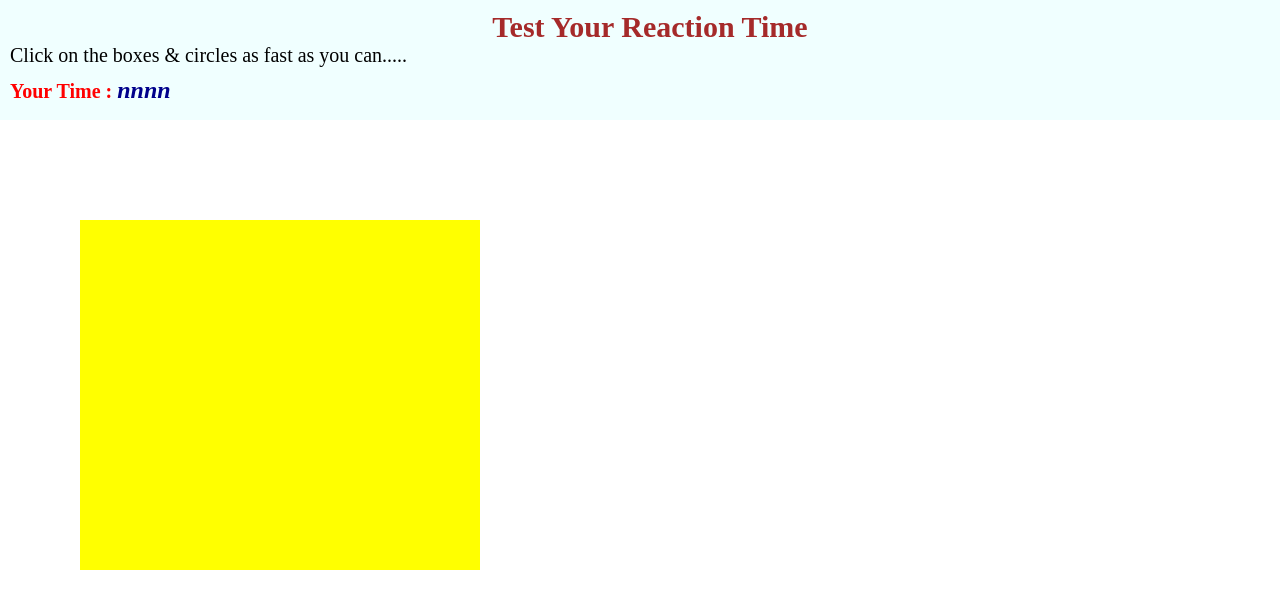
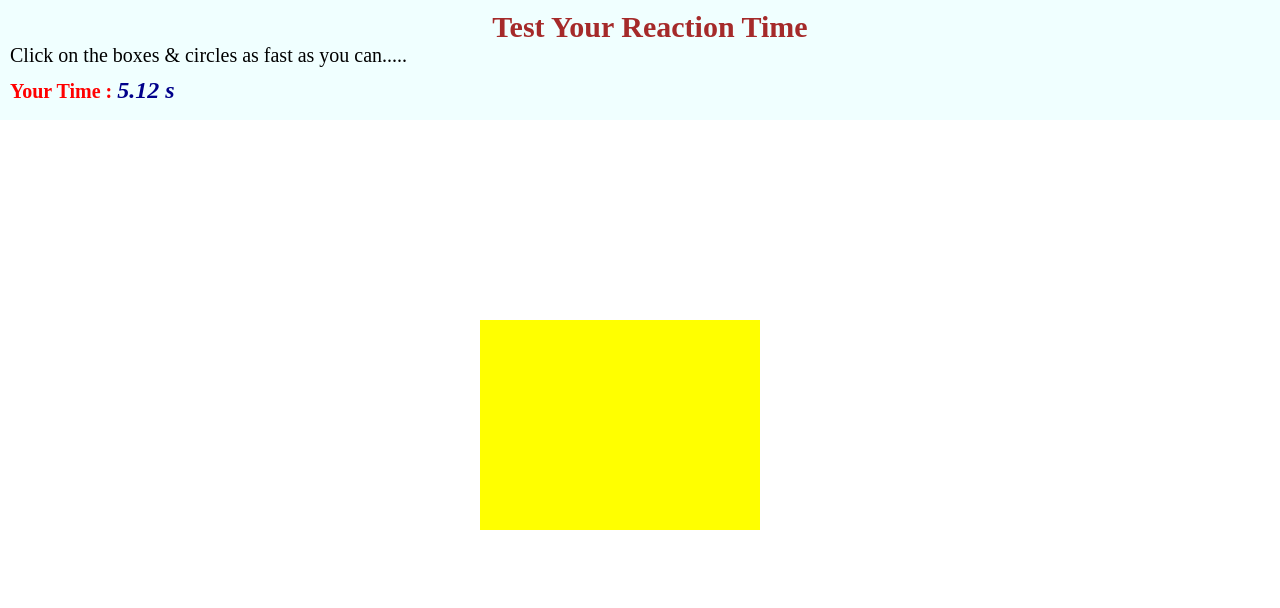
Before and after one commit to ajeshrkurup/TestUrSpeed, a plain HTML site: page index.html in a window 1280 px wide. Both pictures are taken after a click on the element 100 px from the left and 170 px from the top of the page. Drawn offline with Linux system fonts and the light colour scheme.

Commit message:
2nd commit

```diff
--- a/JS/script.js
+++ b/JS/script.js
@@ -1,4 +1,5 @@
 window.onload = function() {
+    var start = new Date().getTime();
     var colors = ['red','blue','green', 'yellow', 'violet', 'brown'];
     setTimeout(function () {
         document.getElementById("shape").style.height = 100 +"px";
@@ -9,14 +10,23 @@ window.onload = function() {
 
     document.getElementById("shape").onclick = function() {
         document.getElementById("shape").style.display = "none";
+        var end = new Date().getTime();
+        var timeTaken = (end - start)/1000;
+        document.getElementById("resultSpan").innerHTML = timeTaken + " s";
 
         var randomNum = Math.random();
+        var shapeRadius = 0;
         var colorNum = Math.floor(7*randomNum);
         var timeInterval = (Math.floor(3*randomNum))*1000
-        var shapeWidth = (Math.floor(3*(randomNum+1)))*100;
-        var shapeHeight = (Math.floor(5*(randomNum+1)))*50;
-        var shapeTop = (Math.floor(3*randomNum))*100;
-        var shapeLeft = (Math.floor(3*randomNum))*80;
+        var shapeWidth = (Math.floor(5*(randomNum+1)))*40;
+        var shapeHeight = (Math.floor(5*(randomNum+1)))*30;
+        var shapeTop = (Math.floor(5*randomNum))*100;
+        var shapeLeft = (Math.floor(15*randomNum))*80;
+
+        if(randomNum > 0.5) {
+            shapeHeight = shapeWidth;
+            shapeRadius = shapeHeight / 2;
+        }
 
         setTimeout(function() {
             document.getElementById("shape").style.backgroundColor = colors[colorNum];
@@ -24,7 +34,10 @@ window.onload = function() {
             document.getElementById("shape").style.height = shapeHeight + "px";
             document.getElementById("shape").style.left = shapeLeft + "px";
             document.getElementById("shape").style.top = shapeTop + "px" ;
+            document.getElementById("shape").style.borderRadius = shapeRadius + "px";
             document.getElementById("shape").style.display = "block";
+
+            start = new Date().getTime();
         }, timeInterval);
     }
 
--- a/index.html
+++ b/index.html
@@ -11,7 +11,7 @@
         <header>
             <h1>Test Your Reaction Time</h1>
             <p>Click on the boxes & circles as fast as you can.....</p>
-            <p id="result">Your Time : <span>nnnn</span></p>
+            <p id="result">Your Time : <span id="resultSpan">0.00 s</span></p>
         </header>
 
         <div id="shape"></div>
```
